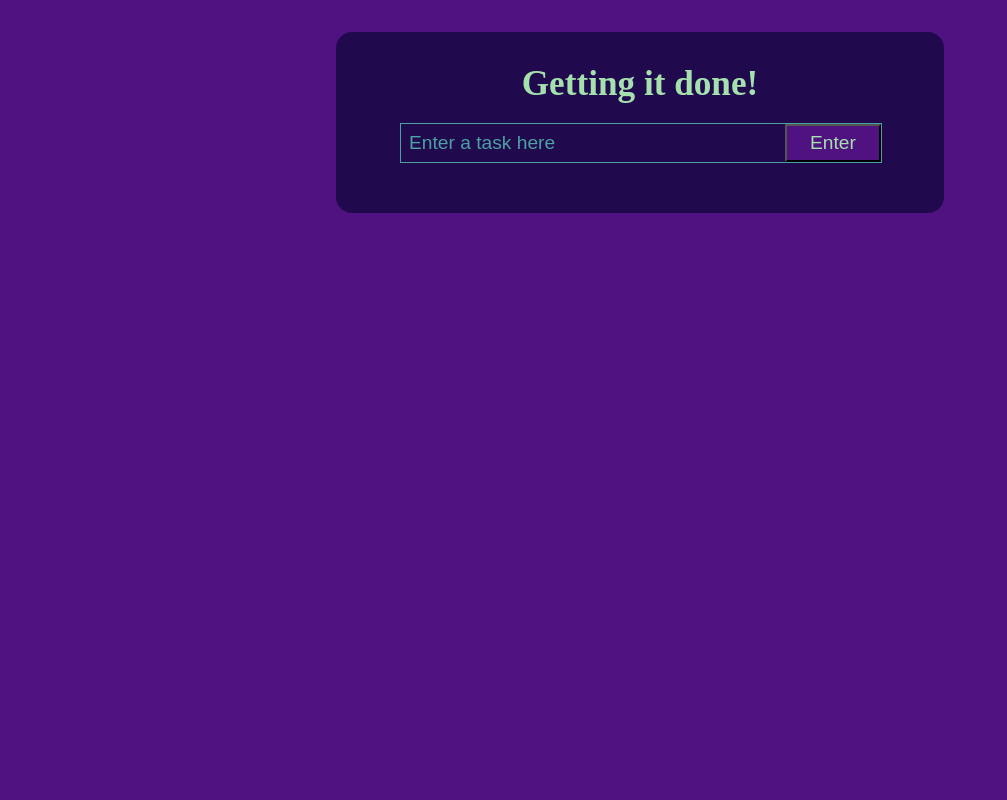
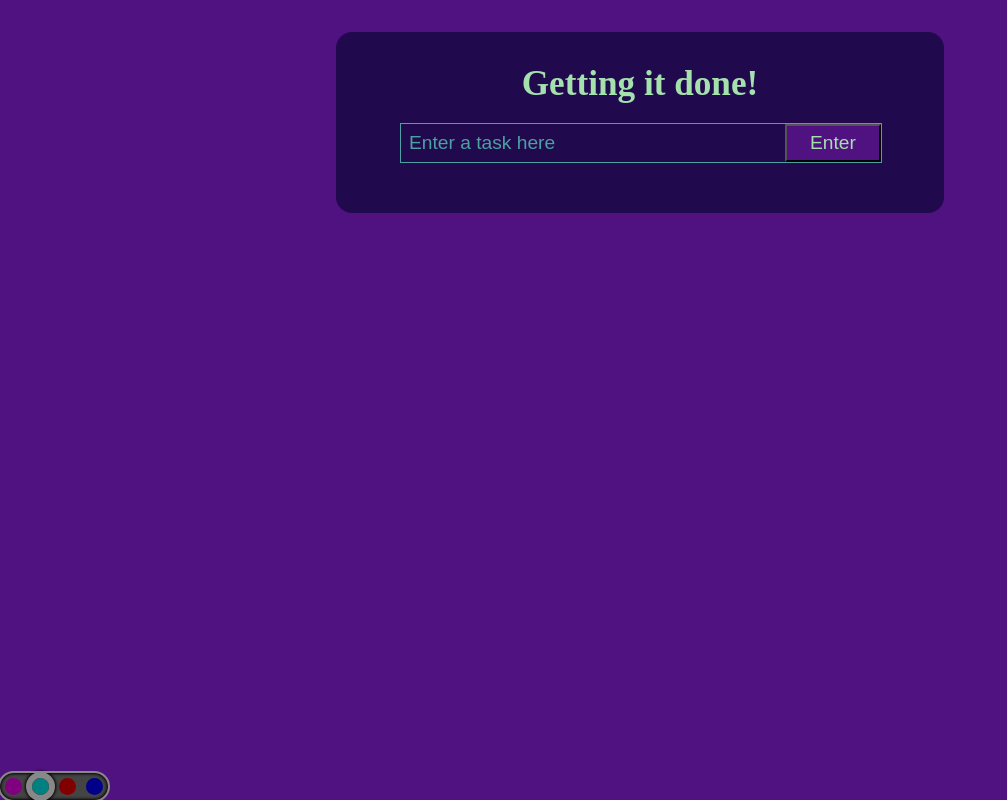
Before and after one commit to WeatherheadOnline/my_to-do_list, a React (Create React App) app: page / in a window 1280 px wide. Shown: the whole page, without its empty margins (0-1007 px from the left). Built offline with nearby package versions, Linux system fonts and the light colour scheme.

Commit message:
Added HTML and CSS for four mode-buttons to test switching between existing stylesheets

```diff
--- a/public/index.html
+++ b/public/index.html
@@ -43,5 +43,12 @@
       To begin the development, run `npm start` or `yarn start`.
       To create a production bundle, use `npm run build` or `yarn build`.
     -->
+    <div id="modes">
+      <div class="mode-button" id="theme"></div>
+      <div class="mode-button active" id="teal"></div>
+      <div class="mode-button" id="teal-brown"></div>
+      <div class="mode-button" id="navy-beige"></div>
+    </div>
+
   </body>
 </html>
--- a/src/App.css
+++ b/src/App.css
@@ -121,3 +121,52 @@ svg:last-of-type {
 .inactiveError {
     visibility: hidden;
 }
+
+
+/* ~~~~~~~~~~~~~~~~~~~~~~~~~~~~~~~~~~~~~~~ */
+    /* Mode buttons */
+
+#modes {
+    z-index: 3;
+    position: fixed;
+    bottom: 0;
+    margin: var(--hud-padding-desktop);
+    display: flex;
+    flex-direction: row;
+    align-items: center;
+    gap: 10px;
+    padding: 5px;
+    border-radius: 20px;
+    box-shadow: 0 0 3px 1px #000000 inset;
+}
+.mode-button {
+    height: 17px;
+    width: 17px;
+    border-radius: 50%;
+    @media (hover),
+      screen and (any-hover: none) and (orientation: landscape) and (min-height: 700px) {
+            height: 17px;
+            width: 17px;
+    }
+}
+#modes {
+    background-color: #444444;
+    outline: 2px solid #888888;
+}
+.mode-button.active {
+    outline: 6px solid #888888;
+    box-shadow: 0 0 3px 7px black;
+}
+
+#modes #theme {
+    background-color: purple;
+}
+#modes #teal {
+    background-color: teal;
+}
+#modes #teal-brown {
+    background-color: maroon;
+}
+#modes #navy-beige {
+    background-color: darkblue;
+}
```
